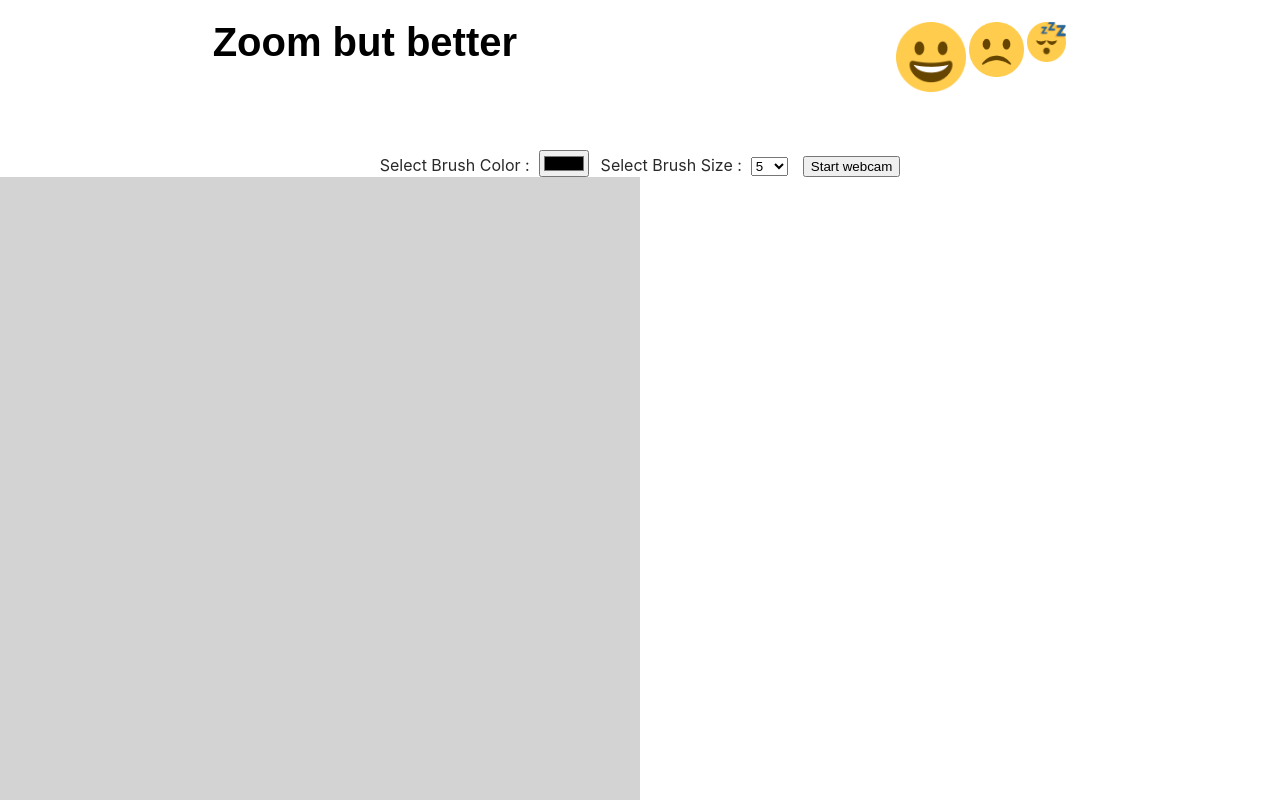
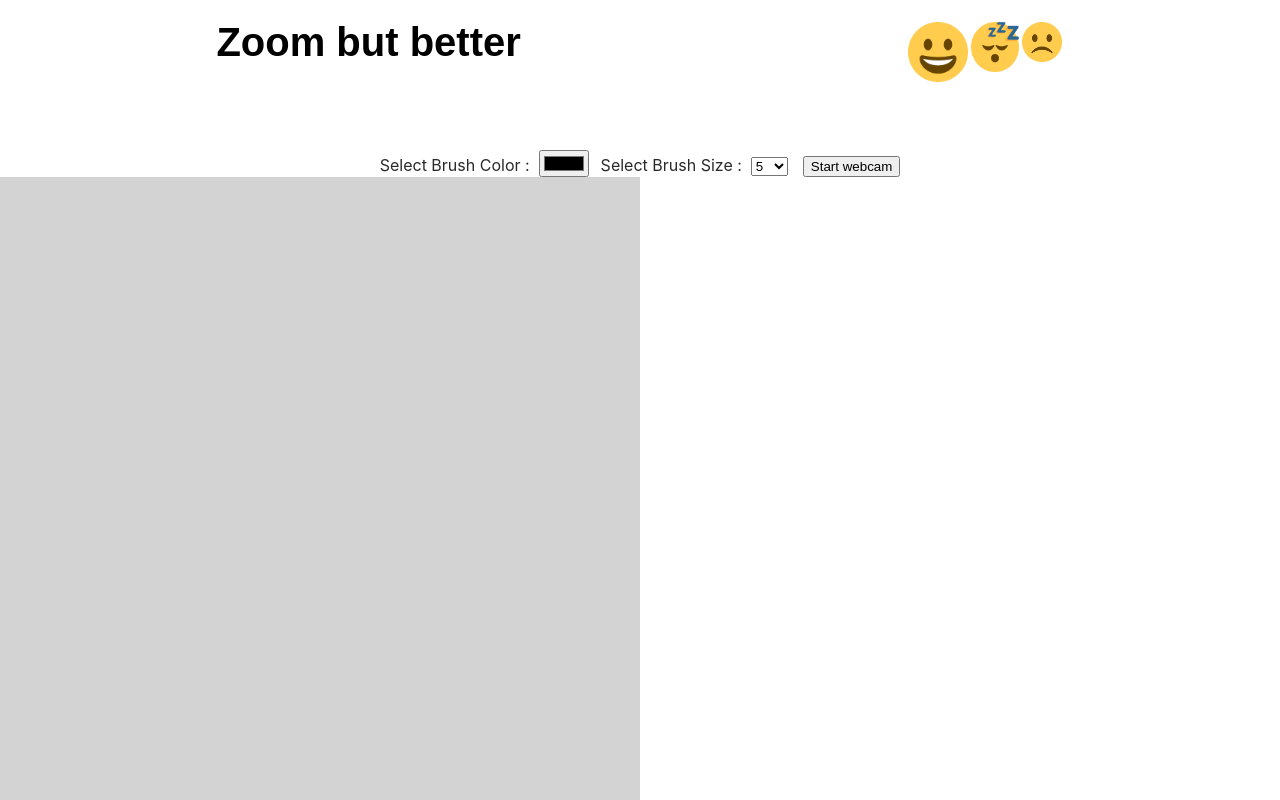
Before and after one commit to A-Telfer/CalgaryHacks2021, a React (Create React App) app in the folder frontend/: page / in a window 1280 px wide. Both pictures are taken after a click on the button "🧑‍🏫 Professor". Built offline with nearby package versions, Linux system fonts and the light colour scheme.

Commit message:
Emotion order sort of

```diff
--- a/frontend/src/App.js
+++ b/frontend/src/App.js
@@ -17,15 +17,8 @@
   const [selectedRole, setSelectedRole] = useState(null);
 
   return profOrStudentSelected ? (
-    <div>
-      <div style={{ display: 'flex', justifyContent: 'space-around', padding: '20px' }}>
-        <span style={{ fontSize: '40px', fontFamily: 'sans-serif', fontWeight: 'bold'}}>Zoom but better</span>
-        <div style={{visibility: selectedRole == ROLES[0] ? 'visible' : 'hidden'}}>
-          <Emojis />
-      </div>
-      </div>
-      <Container/>
-    </div>
+
+      <Container role={selectedRole == ROLES[0]}/>
   ) : (
     <div style={{
       width: '100vw',
--- a/frontend/src/components/container/Container.jsx
+++ b/frontend/src/components/container/Container.jsx
@@ -1,6 +1,8 @@
 import React from 'react';
 import Board from '../board/Board';
 import io from 'socket.io-client';
+
+import Emojis from "../emojis/Emojis";
 
 import * as faceapi from 'face-api.js';
 import './style.css';
@@ -13,7 +15,8 @@
         this.state = {
             color: "#000000",
             size: "5",
-            socket: undefined
+            socket: undefined,
+            groupEmotions: ['happy', 'neutral', 'sad']
         }
     }
 
@@ -57,8 +60,30 @@
 
         socket.on('emotion', (data) => {
             let emotion_data = JSON.parse(data);
-            console.log('emotion_data', data)
+            this.getGroupEmotionOrder(emotion_data)
         })
+    }
+
+    getGroupEmotionOrder(emotion_data) {
+        let emotions = {
+            neutral: 0,
+            happy: 0,
+            sad: 0,
+            angry: 0,
+            fearful: 0,
+            disgusted: 0,
+            surprised: 0
+        }
+
+        emotion_data.forEach((user_emotions) => {
+            let keysSorted = Object.keys(user_emotions).sort(function (a, b) { return user_emotions[a] - user_emotions[b] })
+            let lastItem = 6
+            emotions[keysSorted[lastItem]] = emotions[keysSorted[lastItem]] + 1;
+        })
+
+        let keysSorted = Object.keys(emotions).sort(function (a, b) { return emotions[a] - emotions[b] })
+        this.setState({ groupEmotions: keysSorted.slice(keysSorted.length - 3).reverse() })
+        console.log(emotion_data.length, keysSorted.slice(keysSorted.length - 3).reverse())
     }
 
     getVideo() {
@@ -82,8 +107,14 @@
 
 
     render() {
-
         return (
+            <div>
+                <div style={{ display: 'flex', justifyContent: 'space-around', padding: '20px' }}>
+                    <span style={{ fontSize: '40px', fontFamily: 'sans-serif', fontWeight: 'bold' }}>Zoom but better</span>
+                    <div style={{ visibility: this.props.role ? 'visible' : 'hidden' }}>
+                        <Emojis order={this.state.groupEmotions} />
+                    </div>
+                </div>
                 <div className="container">
                     <div class="tools-section">
                         <div className="color-picker-container">
@@ -123,6 +154,7 @@
                         </div>
                     </div>
                 </div>
+            </div>
         )
     }
 }
--- a/frontend/src/components/emojis/Emojis.jsx
+++ b/frontend/src/components/emojis/Emojis.jsx
@@ -9,6 +9,16 @@
 import scared from './scared.png'
 import sleepy from './sleepy.png'
 import surprise from './surprise.png'
+
+const ICONS = {
+    happy: happy,
+    sad: sad,
+    surprised: sleepy,
+    neutral: sleepy,
+    fearful: happy,
+    disgusted: sad,
+    angry: sad
+}
 
 class Emojis extends Component {
 
@@ -36,26 +46,30 @@
         // })
     }
 
+    getIcon(index, size) {
+        return <img className="image"
+            width={size}
+            height={size}
+            src={ICONS[index]}
+            alt={ICONS[index]}
+            key={index} />
+    }
+
+    getIcons(indexArray) {
+        let size = 70
+
+        return (indexArray.map(index => {
+            size = size - 10;
+            return this.getIcon(index, size);
+        }))
+    }
+
     render() {
         return (
             <div style={{ display: 'inline-block' }}>
                 <div className="emojis">
                     <div className="align-right">
-                    <img className="image"
-                        width="70"
-                        height="70"
-                        src={happy}
-                        alt={happy}/>
-                    <img className="image"
-                        width="55"
-                        height="55"
-                        src={sad}
-                        alt={happy}/>
-                    <img className="image"
-                        width="40"
-                        height="40"
-                        src={sleepy}
-                        alt={happy}/>
+                        {this.getIcons(this.props.order)}
                     </div>
                 </div>
             </div>
```
Also changed, not shown: 1 other file (tests, documents, lock files or other folders). Lines whose indentation alone changed are shown as unchanged.
